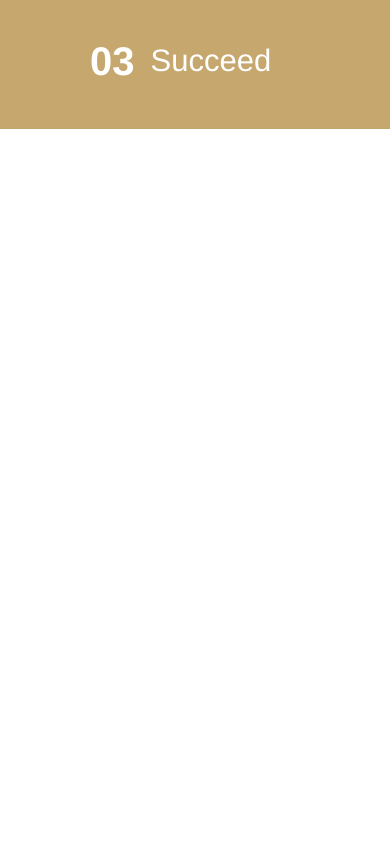
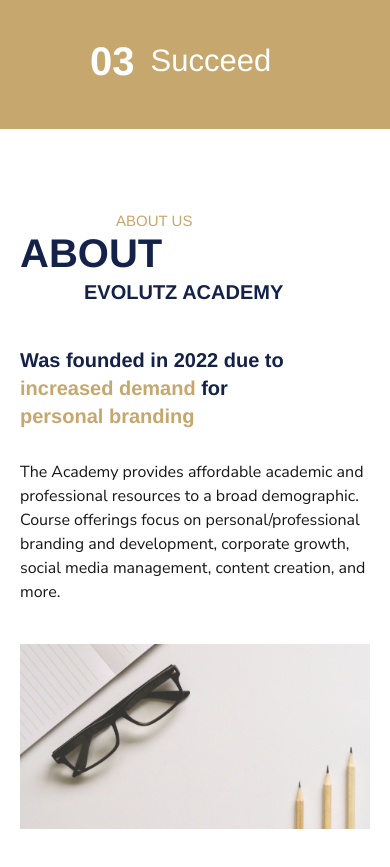
Before and after one commit to mattbanh/evolutz-academy, a Next.js app: page / in a window 390 px wide. Shown: the part 850-1717 px from the top of the page. Before the commit the page ends 979 px from the top, so only its background shows below. Built offline with nearby package versions, Linux system fonts and the light colour scheme.

Commit message:
created general styling and structure for about evolutz section. coming across some difficulties of matching the mockup (no UI guide between 834px and 1920px so I have to figure out responsiveness between those two points)

```diff
--- /dev/null
+++ b/src/components/About.js
@@ -0,0 +1,60 @@
+import Image from "next/image";
+import { Text, Heading } from "./Text";
+import HomepageAbout from "../assets/images/homepage-about.png";
+
+export default function About() {
+  return (
+    <section className="py-20 md:py-[7.8125rem]">
+      <div className="w-full">
+        <div className="relative mx-auto flex flex-col lg:flex-row">
+          <div className="mx-auto md:mx-0 lg:w-1/2 px-5 md:px-8 lg:pr-0 mb-10 md:mb-[3.75rem] xl:mb-0">
+            {/* <div className="xl:max-w-[690px] "> */}
+            <div className="lg:absolute">
+              <Text size="overline" color="accent" className="ml-24 md:ml-52">
+                About Us
+              </Text>
+              <Heading size="sectionXl" className="mt-[-0.25rem]">
+                About
+              </Heading>
+              <Heading
+                as="h3"
+                size="sectionLg"
+                className="mb-10 md:mb-[3.125rem] ml-16 md:ml-24 md:mt-[-0.625rem]"
+              >
+                Evolutz Academy
+              </Heading>
+            </div>
+            <section className="flex justify-center max-w-[690px] lg:mt-[230px]">
+              <article className="max-w-[470px]">
+                <Heading
+                  size="sectionSub"
+                  className="mb-[1.875rem] pr-16 md:pr-24"
+                >
+                  Was founded in 2022 due to
+                  <span className="text-academy-gold"> increased demand </span>
+                  for
+                  <span className="text-academy-gold"> personal branding</span>
+                </Heading>
+                <Text as="p" family="secondary">
+                  The Academy provides affordable academic and professional
+                  resources to a broad demographic. Course offerings focus on
+                  personal/professional branding and development, corporate
+                  growth, social media management, content creation, and more.
+                </Text>
+              </article>
+            </section>
+            {/* </div> */}
+          </div>
+          <div className="mx-auto lg:mx-0 lg:w-1/2 xl:pl-8 px-5 md:px-8 lg:px-0 lg:pt-16">
+            <Image
+              width={1000}
+              src={HomepageAbout}
+              alt=""
+              className=" object-cover"
+            />
+          </div>
+        </div>
+      </div>
+    </section>
+  );
+}
--- a/src/components/Text.js
+++ b/src/components/Text.js
@@ -1,7 +1,7 @@
 // Used for body, overline, list, statement
 export function Text({
   as: Component = "span",
-  className,
+  className = "",
   color = "default",
   size = "body",
   family = "primary",
@@ -17,8 +17,8 @@
   };
 
   const sizes = {
-    body: "text-base leading-5",
-    overline: "font-medium uppercase text-[0.9375rem]",
+    body: "text-base leading-6",
+    overline: "font-medium uppercase text-[0.9375rem] md:text-[lg]",
     list: "font-semibold text-lg",
     statement: "font-bold uppercase text-xs md:text-base",
     bodySub: "text-sm md:text-[0.9375rem]",
@@ -61,14 +61,16 @@
   const sizes = {
     // Only on homepage
     page: "font-bold text-4xl md:text-[3.3125rem] leading-[2.75rem] md:leading-[4.0625rem] ",
-    sectionXl: "font-semibold uppercase text-[2.5rem] md:text-[4.4375rem]",
-    sectionLg: "font-semibold uppercase text-xl md:text-[3.4375rem]",
+    sectionXl:
+      "font-semibold uppercase text-[2.5rem] md:text-[4.4375rem] leading-[3.0625rem] md:leading-[5.4375rem]",
+    sectionLg:
+      "font-semibold uppercase text-xl md:text-[3.4375rem] md:leading-[4.1875rem]",
     // sectionLg: "",
     // Other pages
     aboutPage: "font-semibold uppercase text-[2.5rem] md:text-[3.125rem]",
     section: "font-semibold uppercase text-[1.9375rem] md:text-[3.125rem]",
     // Global
-    sectionSub: "font-bold text-xl md:text-[1.6875rem]",
+    sectionSub: "font-bold text-xl md:text-[1.6875rem] md:leading-[2.4375rem]",
     footer: "font-medium uppercase text-sm",
   };
   // primary font defined in globals body selector
--- a/src/pages/index.js
+++ b/src/pages/index.js
@@ -1,5 +1,6 @@
 import Head from "next/head";
 import Hero from "@/components/Hero";
+import About from "@/components/About";
 
 export default function Home() {
   return (
@@ -14,6 +15,7 @@
         <link rel="icon" href="/favicon.ico" />
       </Head>
       <Hero />
+      <About />
     </>
   );
 }
```
Also changed, not shown: src/assets/images/homepage-about.png.
